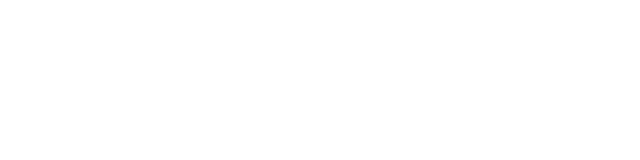
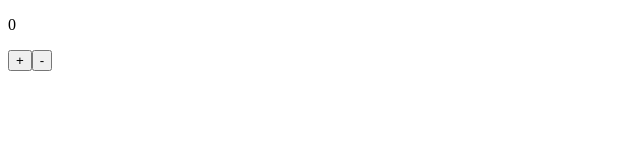
Before and after one commit to FrankTopzy/Tutorials, a React (Vite) app in the folder reactJS/: page / in a window 1280 px wide. Shown: the top 160 px of the page, without its empty margins (0-640 px from the left). Built offline with nearby package versions, Linux system fonts and the light colour scheme.

Commit message:
feat: implement reducer logic and buttons for increment/decrement

```diff
--- a/reactJS/src/useReducerr/Test.tsx
+++ b/reactJS/src/useReducerr/Test.tsx
@@ -7,7 +7,16 @@
 type Action = | { type: "increment" } | { type: "decrement" };
 
 function reducer(state: State, action: Action): State {
-  // your code
+  switch (action.type) {
+    case "increment":
+      return { ...state, count: state.count + 1 };
+
+    case "decrement":
+      return { ...state, count: state.count - 1 };
+
+    default:
+      return state;
+  }
 }
 
 
@@ -16,7 +25,15 @@
 
   return (
     <div>
+      <p>{state.count}</p>
 
+      <button onClick={() => dispatch({ type: "increment" })}>
+        +
+      </button>
+
+      <button onClick={() => dispatch({ type: "decrement" })}>
+        -
+      </button>
     </div>
   )
 }
```
